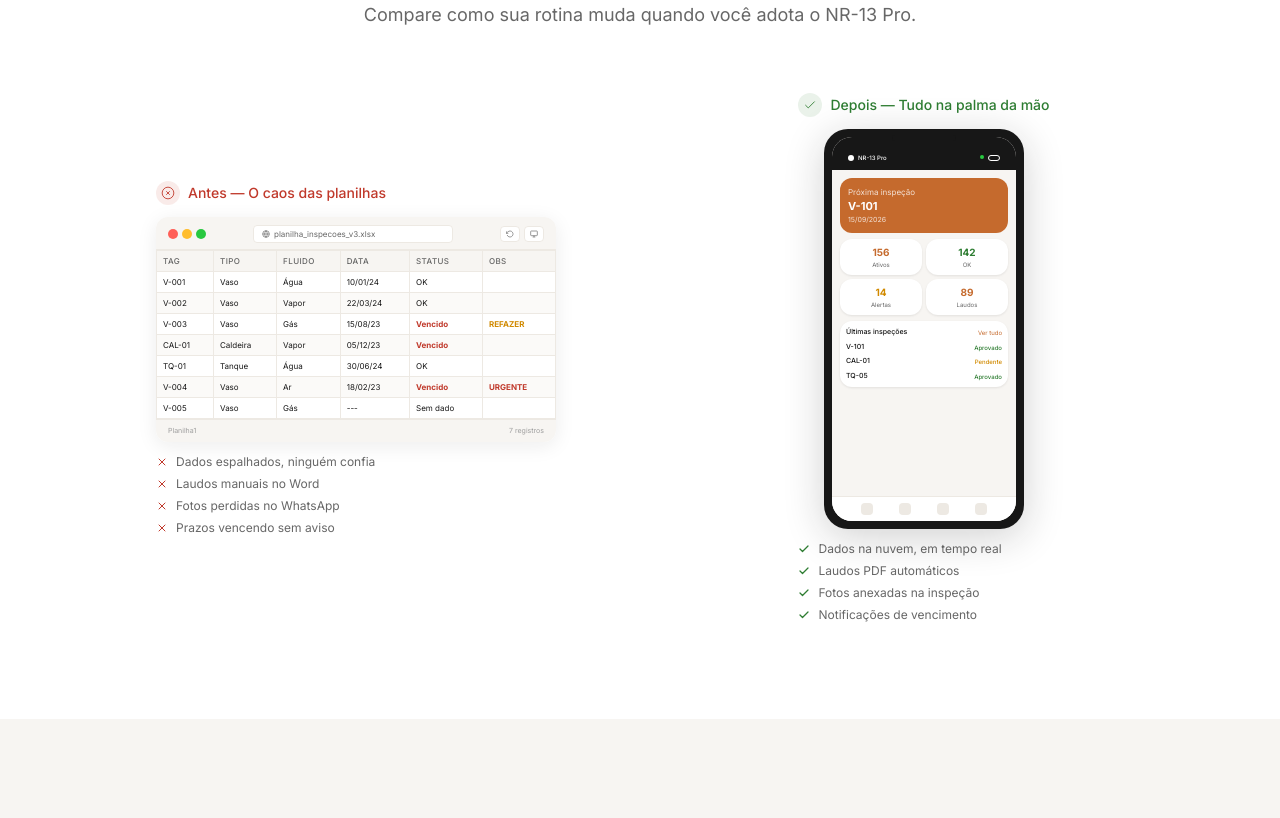
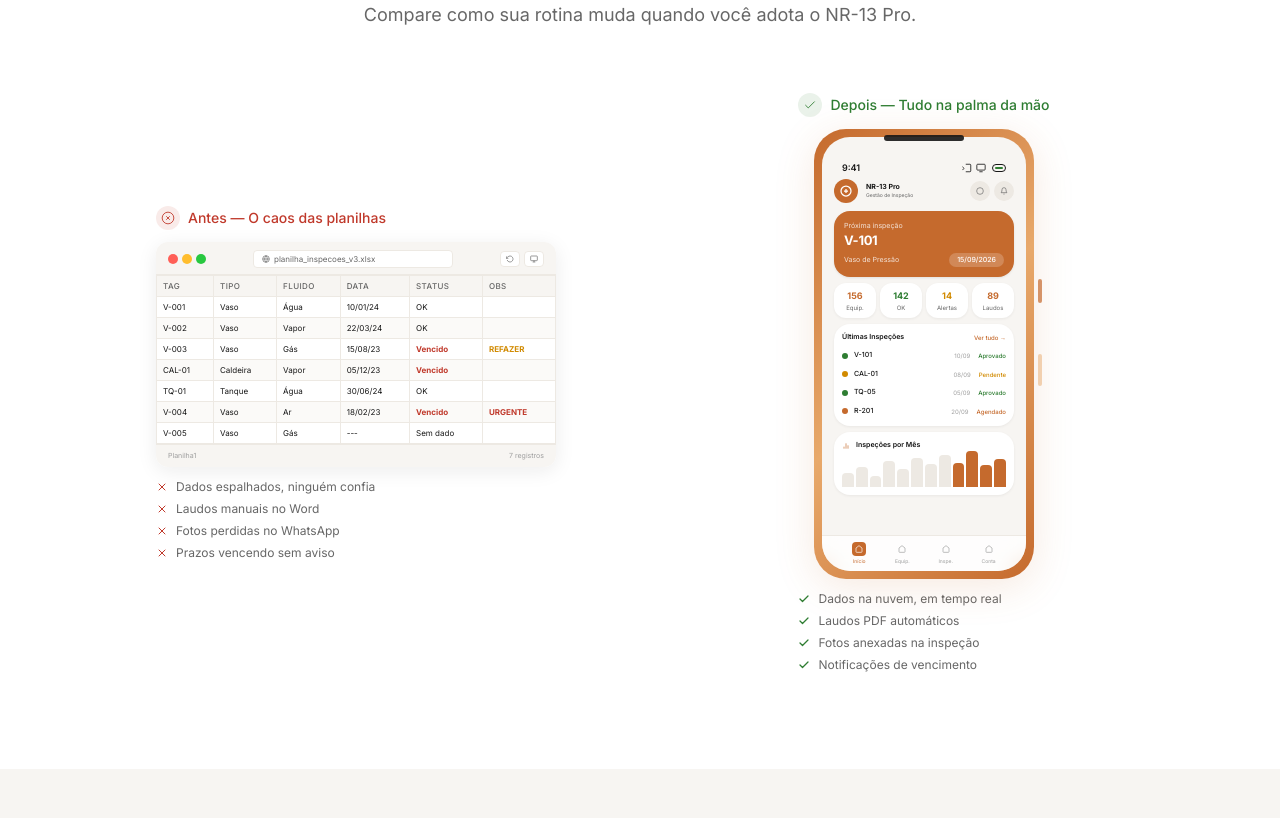
Before and after one commit to fluxsdigital/nr13pro, a Next.js app: page /vendas in a window 1280 px wide. Shown: the part 1960-2778 px from the top of the page. Built offline with nearby package versions, Linux system fonts and the light colour scheme.

Commit message:
feat: iPhone 17 Pro Max laranja no depois

```diff
--- a/src/components/sections/problem.tsx
+++ b/src/components/sections/problem.tsx
@@ -74,71 +74,121 @@
 function PhoneApp() {
   return (
     <div className="relative mx-auto w-fit">
-      <div className="w-[180px] sm:w-[200px] h-[360px] sm:h-[400px] bg-[#171717] rounded-[24px] p-2 shadow-[0_8px_40px_rgba(23,23,23,0.2)]">
-        <div className="w-full h-full bg-[#F7F5F2] rounded-[20px] overflow-hidden flex flex-col">
-          <div className="bg-[#171717] px-4 pt-4 pb-2 flex items-center justify-between">
+      <div className="w-[200px] sm:w-[220px] h-[410px] sm:h-[450px] rounded-[32px] p-2 shadow-[0_8px_40px_rgba(197,106,45,0.15)]" style={{ background: "linear-gradient(135deg, #C56A2D 0%, #E8A96B 50%, #C56A2D 100%)" }}>
+        <div className="w-full h-full bg-[#F7F5F2] rounded-[28px] overflow-hidden flex flex-col relative">
+          <div className="flex items-center justify-between px-5 pt-6 pb-1">
+            <span className="text-[9px] font-semibold text-[#171717]">9:41</span>
             <div className="flex items-center gap-1">
-              <div className="w-1.5 h-1.5 rounded-full bg-white" />
-              <span className="text-[6px] text-white font-medium">NR-13 Pro</span>
-            </div>
-            <div className="flex gap-1">
-              <div className="w-1 h-1 rounded-full bg-[#28C840]" />
-              <div className="w-3 h-1.5 rounded border border-white relative">
-                <div className="absolute inset-0.5 right-1 rounded bg-[#28C840]" />
+              <svg width="10" height="10" viewBox="0 0 24 24" fill="none" stroke="#171717" strokeWidth="2"><path d="M1 9l4 4-4 4"/><path d="M9 21h10a2 2 0 002-2V5a2 2 0 00-2-2H9"/></svg>
+              <svg width="10" height="10" viewBox="0 0 24 24" fill="none" stroke="#171717" strokeWidth="2"><rect x="2" y="3" width="20" height="14" rx="2" ry="2"/><line x1="8" y1="21" x2="16" y2="21"/></svg>
+              <div className="w-3.5 h-2 rounded border border-[#171717] relative ml-0.5">
+                <div className="absolute inset-0.5 right-0.5 rounded bg-[#2E7D32]" />
               </div>
             </div>
           </div>
 
-          <div className="flex-1 p-2 space-y-1.5 overflow-hidden">
-            <div className="bg-[#C56A2D] rounded-lg p-2 text-white">
-              <div className="text-[8px] opacity-80">Próxima inspeção</div>
-              <div className="text-[11px] font-bold">V-101</div>
-              <div className="text-[7px] opacity-80">15/09/2026</div>
+          <div className="px-3 pb-2 flex items-center gap-2">
+            <div className="w-6 h-6 rounded-lg bg-[#C56A2D] flex items-center justify-center">
+              <svg width="12" height="12" viewBox="0 0 24 24" fill="none" stroke="white" strokeWidth="2.5"><circle cx="12" cy="12" r="10"/><path d="M12 8v8M8 12h8"/></svg>
+            </div>
+            <div>
+              <div className="text-[7px] font-bold text-[#171717]">NR-13 Pro</div>
+              <div className="text-[5px] text-[#676767]">Gestão de Inspeção</div>
+            </div>
+            <div className="ml-auto flex gap-1">
+              <div className="w-5 h-5 rounded-full bg-[#EDE9E3] flex items-center justify-center">
+                <svg width="8" height="8" viewBox="0 0 24 24" fill="none" stroke="#676767" strokeWidth="2"><circle cx="12" cy="12" r="10"/></svg>
+              </div>
+              <div className="w-5 h-5 rounded-full bg-[#EDE9E3] flex items-center justify-center">
+                <svg width="8" height="8" viewBox="0 0 24 24" fill="none" stroke="#676767" strokeWidth="2"><path d="M18 8A6 6 0 006 8c0 7-3 9-3 9h18s-3-2-3-9"/><path d="M13.73 21a2 2 0 01-3.46 0"/></svg>
+              </div>
+            </div>
+          </div>
+
+          <div className="flex-1 px-3 space-y-1.5 overflow-hidden">
+            <div className="bg-[#C56A2D] rounded-xl p-2.5 text-white shadow-sm">
+              <div className="text-[7px] opacity-80">Próxima inspeção</div>
+              <div className="text-[13px] font-bold tracking-tight">V-101</div>
+              <div className="flex items-center justify-between mt-0.5">
+                <span className="text-[7px] opacity-80">Vaso de Pressão</span>
+                <span className="text-[7px] font-medium bg-white/20 px-2 py-0.5 rounded-full">15/09/2026</span>
+              </div>
             </div>
 
-            <div className="grid grid-cols-2 gap-1">
+            <div className="grid grid-cols-4 gap-1">
               {[
-                { label: "Ativos", value: "156", color: "#C56A2D" },
+                { label: "Equip.", value: "156", color: "#C56A2D" },
                 { label: "OK", value: "142", color: "#2E7D32" },
                 { label: "Alertas", value: "14", color: "#D18A00" },
                 { label: "Laudos", value: "89", color: "#C56A2D" },
               ].map((kpi) => (
-                <div key={kpi.label} className="bg-white rounded-lg p-1.5 text-center shadow-sm">
-                  <div className="text-[10px] font-bold" style={{ color: kpi.color }}>{kpi.value}</div>
+                <div key={kpi.label} className="bg-white rounded-lg p-1.5 text-center shadow-[0_1px_3px_rgba(23,23,23,0.06)]">
+                  <div className="text-[9px] font-bold" style={{ color: kpi.color }}>{kpi.value}</div>
                   <div className="text-[6px] text-[#676767]">{kpi.label}</div>
                 </div>
               ))}
             </div>
 
-            <div className="bg-white rounded-lg p-1.5 shadow-sm">
-              <div className="flex items-center justify-between mb-1">
-                <span className="text-[7px] font-medium text-[#171717]">Últimas inspeções</span>
-                <span className="text-[6px] text-[#C56A2D]">Ver tudo</span>
+            <div className="bg-white rounded-xl p-2 shadow-[0_1px_3px_rgba(23,23,23,0.06)]">
+              <div className="flex items-center justify-between mb-1.5">
+                <span className="text-[7px] font-semibold text-[#171717]">Últimas Inspeções</span>
+                <span className="text-[6px] text-[#C56A2D] font-medium">Ver tudo →</span>
               </div>
               <div className="space-y-1">
                 {[
-                  { tag: "V-101", status: "Aprovado", color: "#2E7D32" },
-                  { tag: "CAL-01", status: "Pendente", color: "#D18A00" },
-                  { tag: "TQ-05", status: "Aprovado", color: "#2E7D32" },
+                  { tag: "V-101", status: "Aprovado", color: "#2E7D32", date: "10/09" },
+                  { tag: "CAL-01", status: "Pendente", color: "#D18A00", date: "08/09" },
+                  { tag: "TQ-05", status: "Aprovado", color: "#2E7D32", date: "05/09" },
+                  { tag: "R-201", status: "Agendado", color: "#C56A2D", date: "20/09" },
                 ].map((item) => (
-                  <div key={item.tag} className="flex items-center justify-between">
-                    <span className="text-[7px] font-medium text-[#171717]">{item.tag}</span>
-                    <span className="text-[6px] font-medium" style={{ color: item.color }}>{item.status}</span>
+                  <div key={item.tag} className="flex items-center justify-between py-0.5">
+                    <div className="flex items-center gap-1.5">
+                      <div className="w-1.5 h-1.5 rounded-full" style={{ backgroundColor: item.color }} />
+                      <span className="text-[7px] font-medium text-[#171717]">{item.tag}</span>
+                    </div>
+                    <div className="flex items-center gap-2">
+                      <span className="text-[6px] text-[#9E9E9E]">{item.date}</span>
+                      <span className="text-[6px] font-medium" style={{ color: item.color }}>{item.status}</span>
+                    </div>
                   </div>
+                ))}
+              </div>
+            </div>
+
+            <div className="bg-white rounded-xl p-2 shadow-[0_1px_3px_rgba(23,23,23,0.06)]">
+              <div className="flex items-center gap-1.5 mb-1">
+                <svg width="8" height="8" viewBox="0 0 24 24" fill="none" stroke="#C56A2D" strokeWidth="2"><line x1="18" y1="20" x2="18" y2="10"/><line x1="12" y1="20" x2="12" y2="4"/><line x1="6" y1="20" x2="6" y2="14"/></svg>
+                <span className="text-[7px] font-semibold text-[#171717]]">Inspeções por Mês</span>
+              </div>
+              <div className="flex items-end gap-0.5 h-8">
+                {[35, 50, 28, 65, 45, 72, 58, 80, 60, 90, 55, 70].map((h, i) => (
+                  <div key={i} className="flex-1 rounded-t" style={{ height: `${h * 0.4}px`, backgroundColor: i >= 8 ? "#C56A2D" : "#EDE9E3" }} />
                 ))}
               </div>
             </div>
           </div>
 
-          <div className="bg-white border-t border-[#EDE9E3] px-4 py-1.5 flex justify-around">
-            {[1, 2, 3, 4].map((i) => (
-              <div key={i} className="w-3 h-3 rounded bg-[#EDE9E3]" />
+          <div className="bg-white/80 backdrop-blur border-t border-[#EDE9E3] px-4 py-1.5 flex justify-around">
+            {[
+              { active: true, label: "Início" },
+              { active: false, label: "Equip." },
+              { active: false, label: "Inspe." },
+              { active: false, label: "Conta" },
+            ].map((tab) => (
+              <div key={tab.label} className="flex flex-col items-center gap-0.5">
+                <div className="w-3.5 h-3.5 rounded flex items-center justify-center" style={{ backgroundColor: tab.active ? "#C56A2D" : "transparent" }}>
+                  <svg width="8" height="8" viewBox="0 0 24 24" fill="none" stroke={tab.active ? "white" : "#9E9E9E"} strokeWidth="2"><path d="M3 9l9-7 9 7v11a2 2 0 01-2 2H5a2 2 0 01-2-2z"/></svg>
+                </div>
+                <span className="text-[5px]" style={{ color: tab.active ? "#C56A2D" : "#9E9E9E" }}>{tab.label}</span>
+              </div>
             ))}
           </div>
         </div>
       </div>
 
-      <div className="absolute top-1.5 left-1/2 -translate-x-1/2 w-16 h-1.5 bg-[#171717] rounded-full opacity-80" />
+      <div className="absolute top-1.5 left-1/2 -translate-x-1/2 w-20 h-1.5 bg-[#171717] rounded-full opacity-90" />
+      <div className="absolute -right-2 top-1/3 w-1 h-6 bg-[#C56A2D] rounded-full opacity-70" />
+      <div className="absolute -right-2 top-1/2 w-1 h-8 bg-[#E8A96B] rounded-full opacity-50" />
     </div>
   )
 }
```
